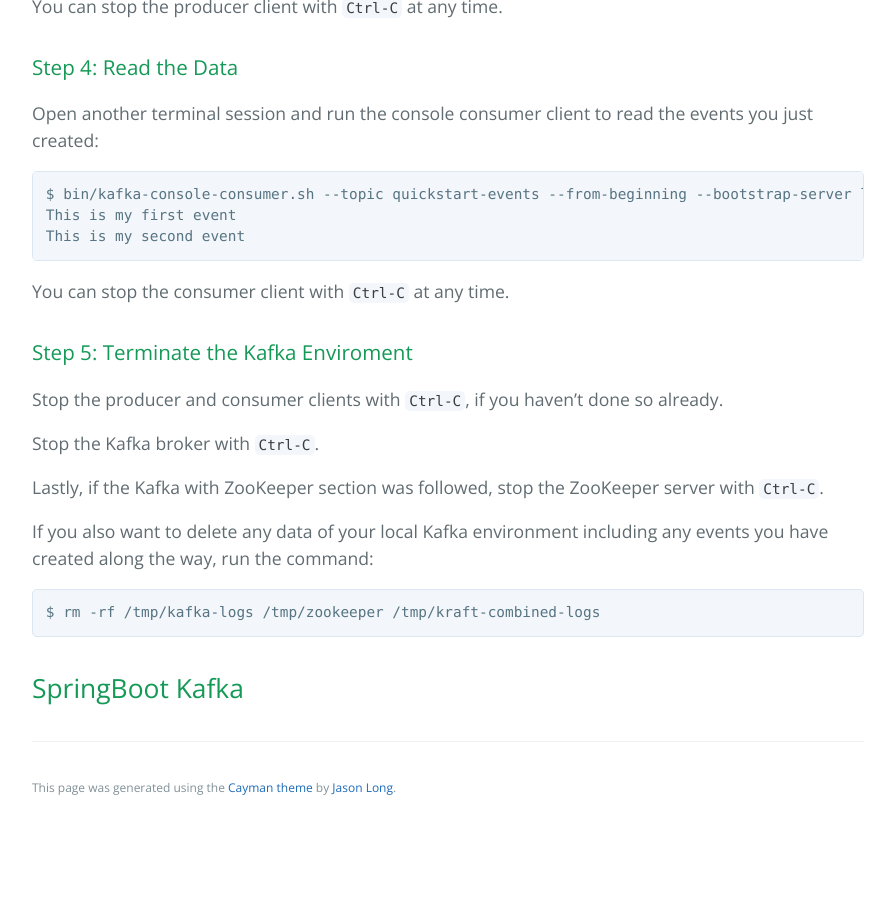
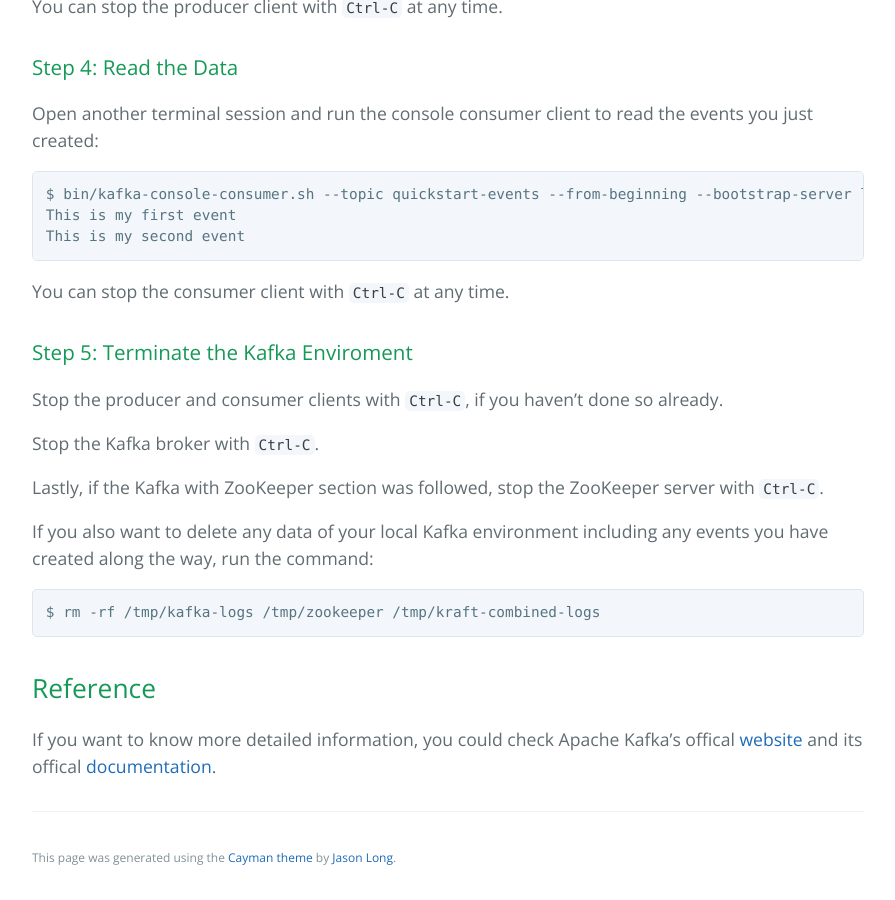
Before and after one commit to learning-software-engineering/learning-software-engineering.github.io, a Jekyll site: the page built from Topics/Tech_Stacks/Apache_Kafka.md, in a window 1280 px wide and 900 px high, scrolled down 3540 px. Shown: the whole window, without its empty margins (192-1087 px from the left). Built offline with Jekyll 4.4.1, drawn with Linux system fonts in a browser that asks for light colours; our own code applies the rules of GitHub Pages for plain Markdown files; before the commit the page ends 4370 px from its top, so only the background shows below that.

Commit message:
add reference

````diff
--- a/Topics/Tech_Stacks/Apache_Kafka.md
+++ b/Topics/Tech_Stacks/Apache_Kafka.md
@@ -98,4 +98,5 @@
 $ rm -rf /tmp/kafka-logs /tmp/zookeeper /tmp/kraft-combined-logs
 ```
 
-## SpringBoot Kafka
+## Reference
+If you want to know more detailed information, you could check Apache Kafka's offical [website](https://kafka.apache.org/) and its offical [documentation](https://kafka.apache.org/documentation/).
````
